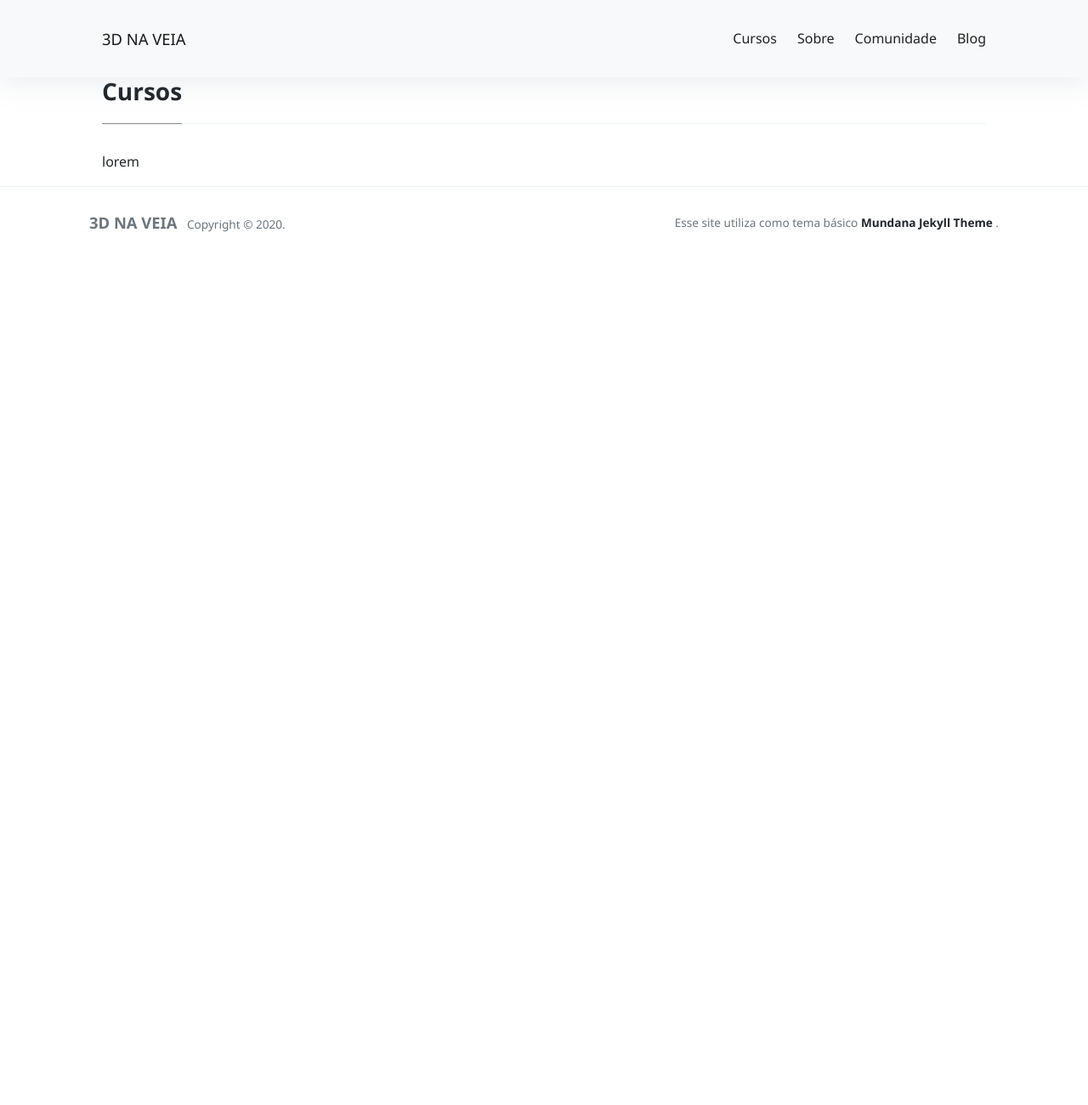
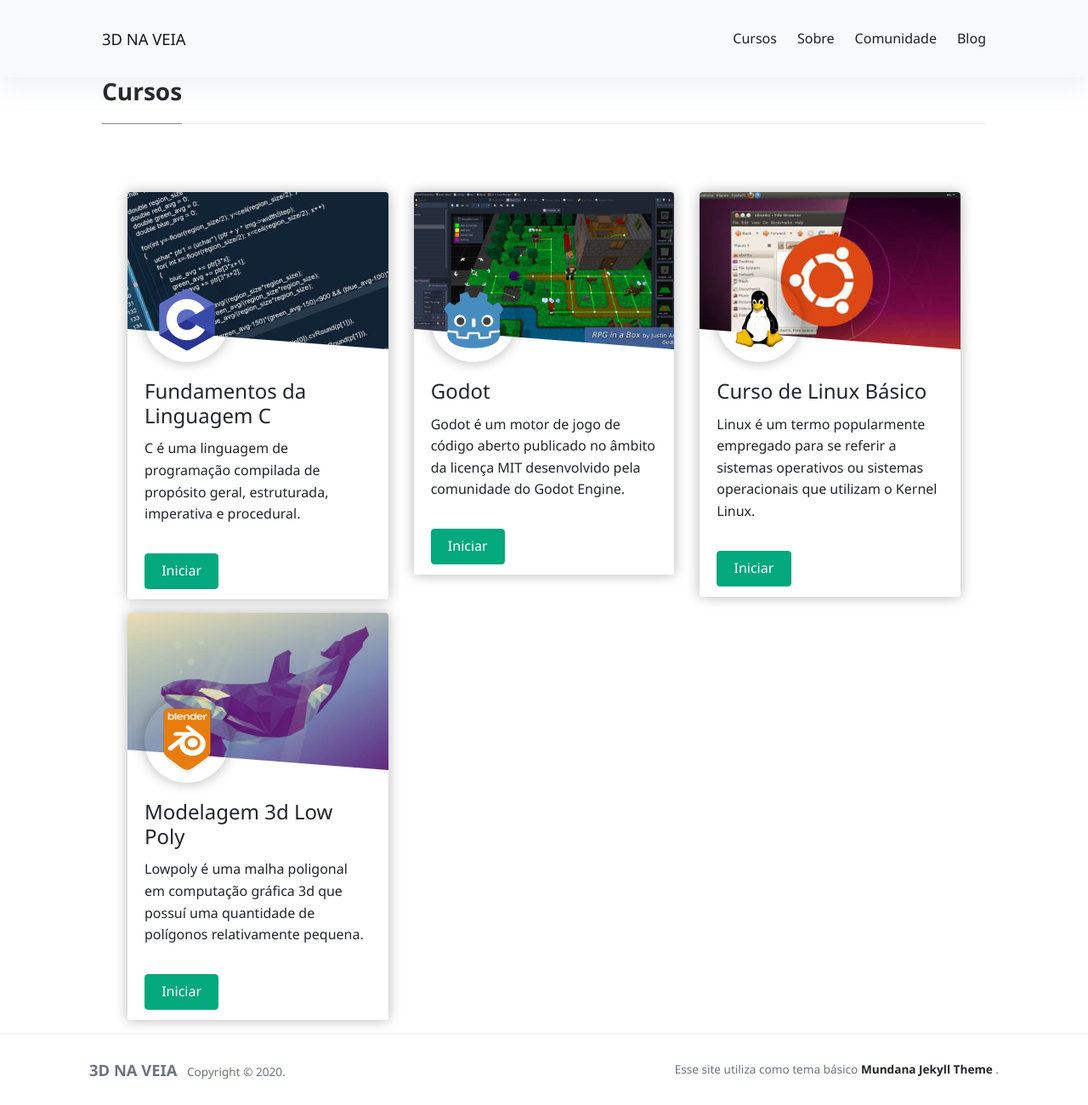
Before and after one commit to 3dinvein/gdscript-basico-3.2, a Jekyll site: the page built from pages/cursos.md, in a window 1280 px wide. Shown: the whole page at 85% size. Built offline with Jekyll 4.4.1, drawn with Linux system fonts in a browser that asks for light colours; nearby versions of some CDN libraries; before the commit the page ends 900 px from its top, so only the background shows below that.

Commit message:
Página dos cursos

```diff
--- /dev/null
+++ b/_data/cursos.yml
@@ -0,0 +1,23 @@
+- title: "Fundamentos da Linguagem C"
+  description: "C é uma linguagem de programação compilada de propósito geral, estruturada, imperativa e procedural."
+  icon: "linguagem-c-logo.png"
+  background: "assets/images/cursos/01.jpg"
+  link: "#curso"
+
+- title: "Godot"
+  description: "Godot é um motor de jogo de código aberto publicado no âmbito da licença MIT desenvolvido pela comunidade do Godot Engine."
+  icon: "godot-logo.png"
+  background: "assets/images/cursos/02.jpg"
+  link: "#curso"
+
+- title: "Curso de Linux Básico"
+  description: "Linux é um termo popularmente empregado para se referir a sistemas operativos ou sistemas operacionais que utilizam o Kernel Linux."
+  icon: "linux-logo.png"
+  background: "assets/images/cursos/03.jpg"
+  link: "#curso"
+
+- title: "Modelagem 3d Low Poly"
+  description: "Lowpoly é uma malha poligonal em computação gráfica 3d que possuí uma quantidade de polígonos relativamente pequena."
+  icon: "blender-logo.png"
+  background: "assets/images/cursos/04.jpg"
+  link: "#curso"
--- /dev/null
+++ b/_includes/card.html
@@ -0,0 +1,13 @@
+<div class="card card-custom bg-white border-white border-0">
+  <div class="card-custom-img" style="background-image: url('{{ include.curso.background | relative_url }}');"></div>
+  <div class="card-custom-avatar">
+    <img class="img-fluid" src="{{ 'assets/images/logos/' | relative_url }}{{ include.curso.icon }}" alt="Logo da capa" />
+  </div>
+  <div class="card-body" style="overflow-y: auto">
+    <h4 class="card-title">{{ include.curso.title }}</h4>
+    <p class="card-text">{{ include.curso.description }}</p>
+  </div>
+  <div class="card-footer" style="background: inherit; border-color: inherit;">
+    <a href="{{ include.curso.link }}" class="btn btn-primary">Iniciar</a>
+  </div>
+</div>
--- /dev/null
+++ b/_sass/includes/_card.scss
@@ -0,0 +1,45 @@
+// Codepen: https://codepen.io/peterdanis/pen/oeqNOg
+.card-custom {
+  overflow: hidden;
+  min-height: 450px;
+  box-shadow: 0 0 15px rgba(10,10,10,0.3);
+}
+
+.card-custom-img {
+  height: 200px;
+  min-height: 200px;
+  background-repeat: no-repeat;
+  background-size: cover;
+  background-position: center;
+  border-color: inherit;
+}
+
+/* First border-left-width setting is a fallback */
+.card-custom-img::after {
+  position: absolute;
+  content: '';
+  top: 161px;
+  left: 0;
+  width: 0;
+  height: 0;
+  border-style: solid;
+  border-top-width: 40px;
+  border-right-width: 0;
+  border-bottom-width: 0;
+  border-left-width: 545px;
+  border-left-width: calc(575px - 5vw);
+  border-top-color: transparent;
+  border-right-color: transparent;
+  border-bottom-color: transparent;
+  border-left-color: inherit;
+}
+
+.card-custom-avatar img {
+  border-radius: 50%;
+  box-shadow: 0 0 15px rgba(10, 10, 10, 0.3);
+  position: absolute;
+  top: 100px;
+  left: 1.25rem;
+  width: 100px;
+  height: 100px;
+}
--- a/_sass/style.scss
+++ b/_sass/style.scss
@@ -6,5 +6,6 @@
 @import 'base/utility';
 // Includes
 @import 'includes/header';
+@import 'includes/card';
 // Layouts
 @import 'layouts/home';
--- a/pages/cursos.md
+++ b/pages/cursos.md
@@ -5,4 +5,10 @@ permalink: /cursos/
 tags: [Cursos, Aulas]
 ---
 
-lorem
+<div class="container">
+  <div class="row pt-5 m-auto">
+    {% for curso in site.data.cursos %}
+    <div class="col-md-6 col-lg-4 pb-3">{% include card.html curso=curso %}</div>
+    {% endfor %}
+  </div>
+</div>
```
Also changed, not shown: assets/images/cursos/01.jpg (added), assets/images/cursos/02.jpg (added), assets/images/cursos/03.jpg (added), assets/images/cursos/04.jpg (added), assets/images/logos/blender-logo.png (added), assets/images/logos/godot-logo.png (added), assets/images/logos/linguagem-c-logo.png (added), assets/images/logos/linux-logo.png (added).
